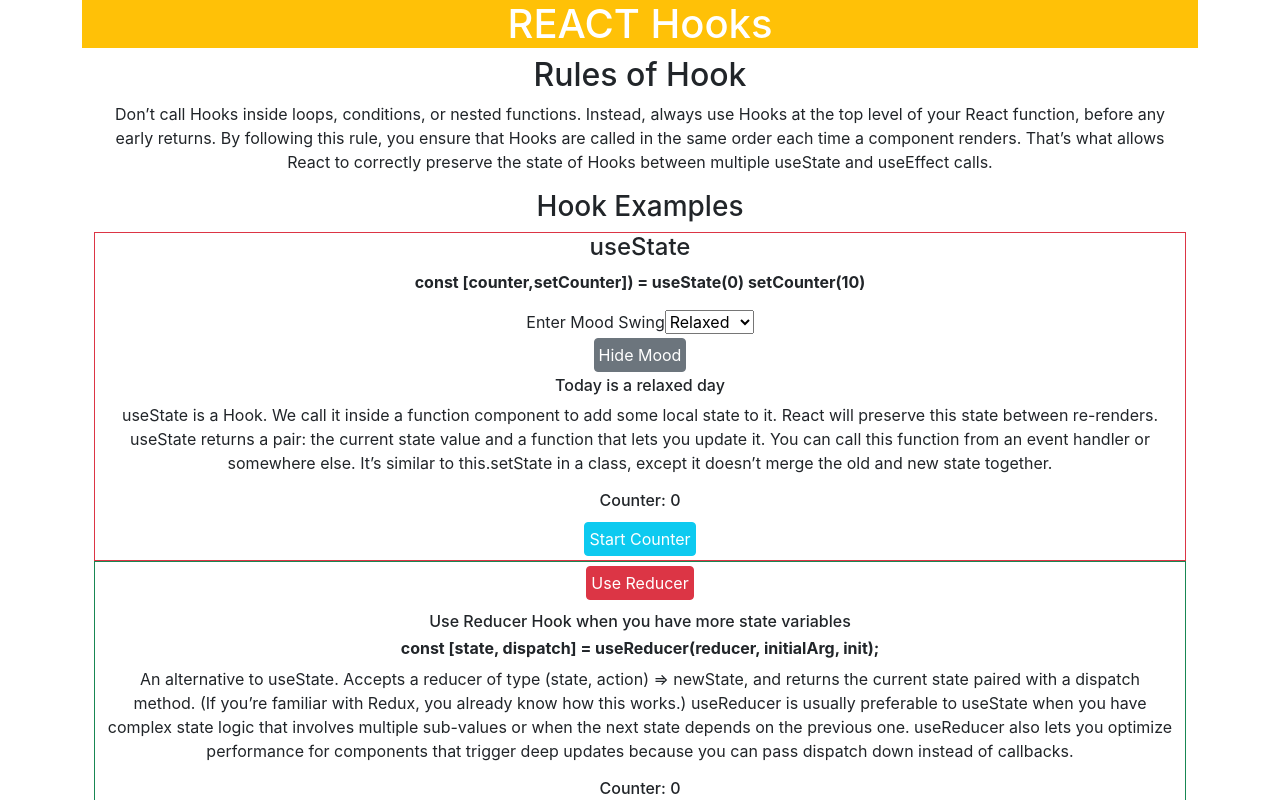
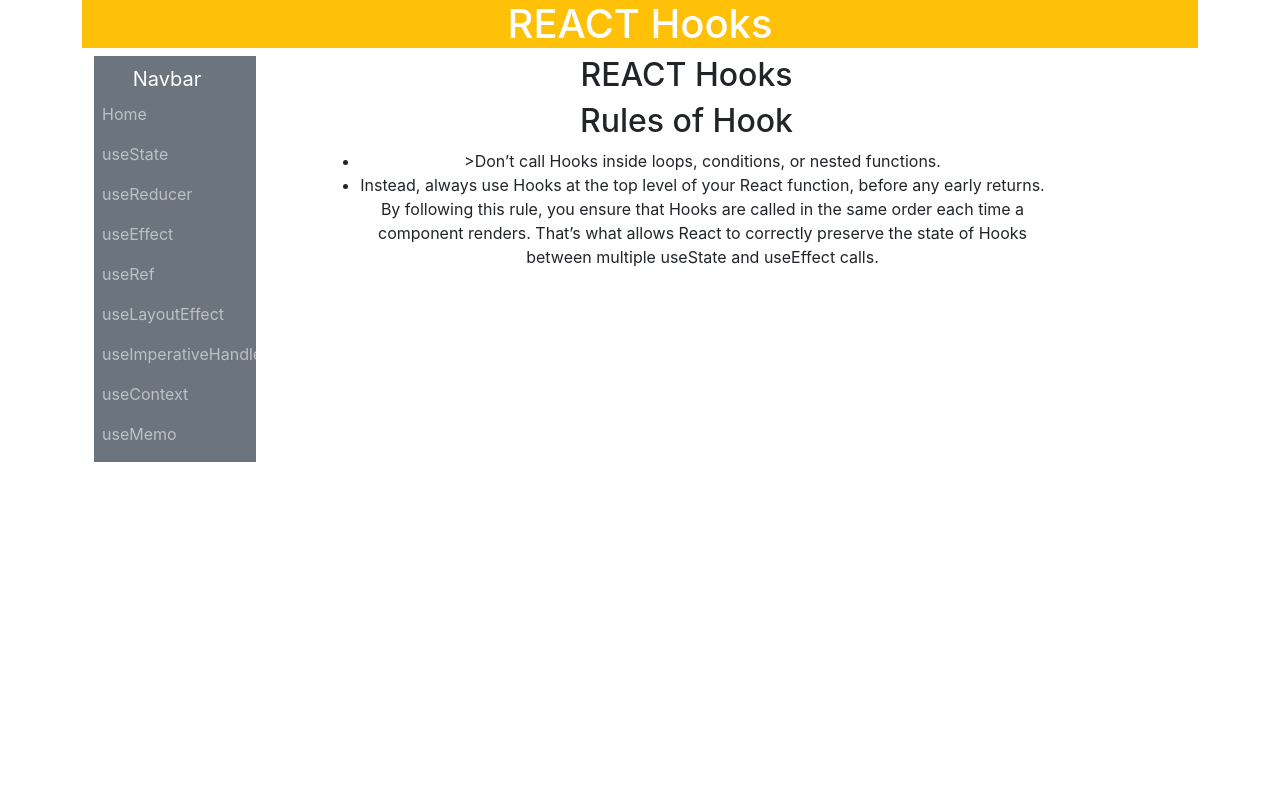
Before and after one commit to Sanganu/reacthooks, a React (Create React App) app in the folder intpr/: page / in a window 1280 px wide. Shown: the top 800 px of the page. Built offline with nearby package versions, Linux system fonts and the light colour scheme; no server answers.

Commit message:
Add layout change with Navbar

```diff
--- a/intpr/src/App.js
+++ b/intpr/src/App.js
@@ -1,39 +1,33 @@
 import './App.css';
+import React,{useState,createContext} from "react";
 // import TaskList from "./Components/TaskList";
-import HookUseState from "./Components/HookUseState";
-import HookUseReducer from "./Components/HookUseReducer";
-import HookUseEffect from "./Components/HookUseEffect";
-import HookUseRef from "./Components/HookUseRef";
-import HookUseLayoutEffect from "./Components/HookUseLayoutEffect";
-import HookUseImperativeHandleParent from "./Components/HookUseImperativeHandleParent";
-import HookUseContextHOC from "./Components/HookUseContextHOC";
-import HookUseMemo from "./Components/HookUseMemo";
+import NavMenu  from "./Components/NavMenu";
+import Concept from "./Components/Concepts";
+
+export const ContextNavState = createContext(null)
 
 function App() {
+  const [currentHook,setCurrentHook]=useState("Home")
   return (
     <div className="App container">
       <header className="text-center bg-warning text-white">
         <h1>REACT Hooks </h1>
       </header>
-      <section className="container">
-        <h2>Rules of Hook</h2>
-<p>Don’t call Hooks inside loops, conditions, or nested functions. Instead, always use Hooks at the top level of your React function, before any early returns. By following this rule, you ensure that Hooks are called in the same order each time a component renders. That’s what allows React to correctly preserve the state of Hooks between multiple useState and useEffect calls. </p>
-      </section>
+
       <main className="container">
-        <h3>Hook Examples</h3>
-        <HookUseState />
-        <HookUseReducer />
-        <HookUseEffect />
-        <HookUseRef />
-        <HookUseLayoutEffect />
-        <HookUseImperativeHandleParent />
-        <HookUseContextHOC />
-        <HookUseMemo/>
+      <ContextNavState.Provider value={{currentHook,setCurrentHook}}>
+        <section className="row">
+          <aside className="col-2">
+             <NavMenu />
+          </aside>
+          <aside className="col-9">
+             <Concept />
+          </aside>
+        </section>
+      </ContextNavState.Provider>
+
       </main>
 
-      <main className="container">
-        {/* <TaskList /> */}
-      </main>
     </div>
   );
 }
--- a/intpr/src/Components/Concepts.js
+++ b/intpr/src/Components/Concepts.js
@@ -1,11 +1,28 @@
-import React from "react";
+import React, {useContext} from "react";
+import {ContextNavState} from "../App";
+import HookUseState from "./HookUseState";
+import HookUseReducer from "./HookUseReducer";
+import HookUseEffect from "./HookUseEffect";
+import HookUseRef from "./HookUseRef";
+import HookUseLayoutEffect from "./HookUseLayoutEffect";
+import HookUseImperativeHandleParent from "./HookUseImperativeHandleParent";
+import HookUseContextHOC from "./HookUseContextHOC";
+import HookUseMemo from "./HookUseMemo";
+import Home from "./Home";
+
 const Concepts = () => {
-    return(<table>
-        <tbody>
-            <tr>
-                </tr>
-            </tbody>
-        </table>)
+    const {currentHook} = useContext(ContextNavState)
+    return(<>
+        {currentHook === "useState" && <HookUseState />}
+        {currentHook === "useReducer" &&<HookUseReducer />}
+       {currentHook === "useEffect" &&<HookUseEffect />}
+        {currentHook === "useRef" &&<HookUseRef />}
+        {currentHook === "useLayoutEffect" && <HookUseLayoutEffect />}
+        {currentHook === "useImperativeHandle" && <HookUseImperativeHandleParent />}
+        {currentHook === "useContextHOC" && <HookUseContextHOC />}
+        {currentHook === "useMemo" && <HookUseMemo/>}
+        {currentHook === "Home" && <Home/>}
+        </>)
 }
 
-ex
+export default Concepts;
--- /dev/null
+++ b/intpr/src/Components/Home.js
@@ -0,0 +1,22 @@
+import React from "react";
+import {Container} from "react-bootstrap";
+
+const Home = () => {
+    return(<Container>
+        <h2>REACT Hooks</h2>
+        <section className="container mx-auto">
+        <h2>Rules of Hook</h2>
+        <ul>
+      <li>>Don’t call Hooks inside loops, conditions,
+      or nested functions.</li>
+      <li> Instead, always use Hooks at the top level of your React
+      function, before any early returns. By following this rule, you ensure that Hooks
+      are called in the same order each time a component renders. That’s what allows
+      React to correctly preserve the state of Hooks between multiple useState and
+       useEffect calls. </li>
+       </ul>
+      </section>
+    </Container>)
+}
+
+export default Home;
--- a/intpr/src/Components/HookUseMemo.js
+++ b/intpr/src/Components/HookUseMemo.js
@@ -64,7 +64,7 @@
                 In this example, we have an expensive function that runs on every render.
                 </p>
 
-            <Button variant="info" onClick={handleChange}>Change state variable userData...Check your console to see useMemo execution</Button>
+
             {/* <Button variant="info" onClick={() => setChange(!change)}>Change boolean state variable...Check your console</Button> */}
             {timeConsuming}
             <h6>Get API Data - this fetch is called within useMemo</h6>
@@ -74,7 +74,7 @@
                             empData.map((element, key) => <ApiRecord props={element} key={key} />)}
                     </article>
                     <h6>Get API Data - this fetch is called with the button onClick to change state userData and to see the useMemo(empData) is not getting executed.</h6>
-
+                    <Button variant="info" onClick={handleChange}>Change state variable userData...Check your console to see useMemo execution</Button>
                      <article className="d-flex flex-wrap">
 
                         {userData &&
--- a/intpr/src/Components/NavMenu.js
+++ b/intpr/src/Components/NavMenu.js
@@ -1,19 +1,26 @@
- import React,  from "react";
-
+ import React,{useContext}  from "react";
+ import {Navbar,Nav} from "react-bootstrap";
+ import {ContextNavState} from "../App.js";
 
 
  const NavMenu = () =>{
+  const {setCurrentHook}    = useContext(ContextNavState);
+ return(<Navbar bg="secondary h-100 d-block" variant="dark">
 
+    <Navbar.Brand href="#home">Navbar</Navbar.Brand>
+    <Nav className="d-block text-start">
+      <Nav.Link  onClick={()=> setCurrentHook("Home")}>Home</Nav.Link>
+      <Nav.Link onClick={()=> setCurrentHook("useState")}>useState</Nav.Link>
+      <Nav.Link onClick={()=> setCurrentHook("useReducer")}>useReducer</Nav.Link>
+      <Nav.Link  onClick={()=> setCurrentHook("useEffect")}>useEffect</Nav.Link>
+      <Nav.Link onClick={()=> setCurrentHook("useRef")}>useRef</Nav.Link>
+      <Nav.Link onClick={()=> setCurrentHook("useLayoutEffect")}>useLayoutEffect</Nav.Link>
+      <Nav.Link  onClick={()=> setCurrentHook("useImperativeHandle")}>useImperativeHandle</Nav.Link>
+      <Nav.Link onClick={()=> setCurrentHook("useContextHOC")}>useContext</Nav.Link>
+      <Nav.Link onClick={()=> setCurrentHook("useMemo")}>useMemo</Nav.Link>
 
- return(<Navbar bg="primary" variant="dark">
-    <Container>
-    <Navbar.Brand href="#home">Navbar</Navbar.Brand>
-    <Nav className="me-auto">
-      <Nav.Link href="#home">Home</Nav.Link>
-      <Nav.Link href="#features">Features</Nav.Link>
-      <Nav.Link href="#pricing">Pricing</Nav.Link>
     </Nav>
-    </Container>
+
   </Navbar>)
  }
 
```
Also changed, not shown: intpr/src/Components/UseDebugValue.js (deleted), intpr/src/notYetImplemented/UseDebugValue.js (added).
